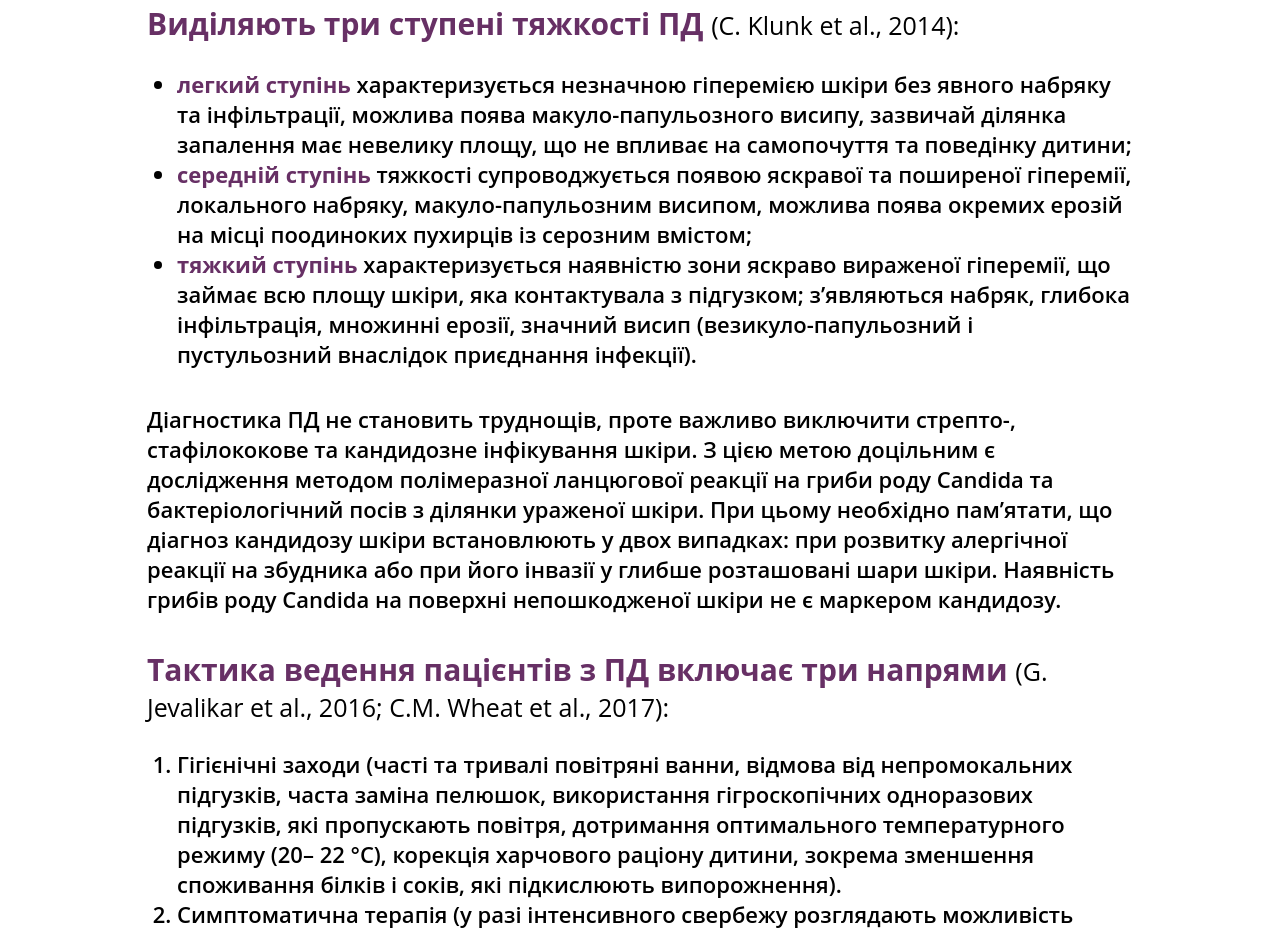
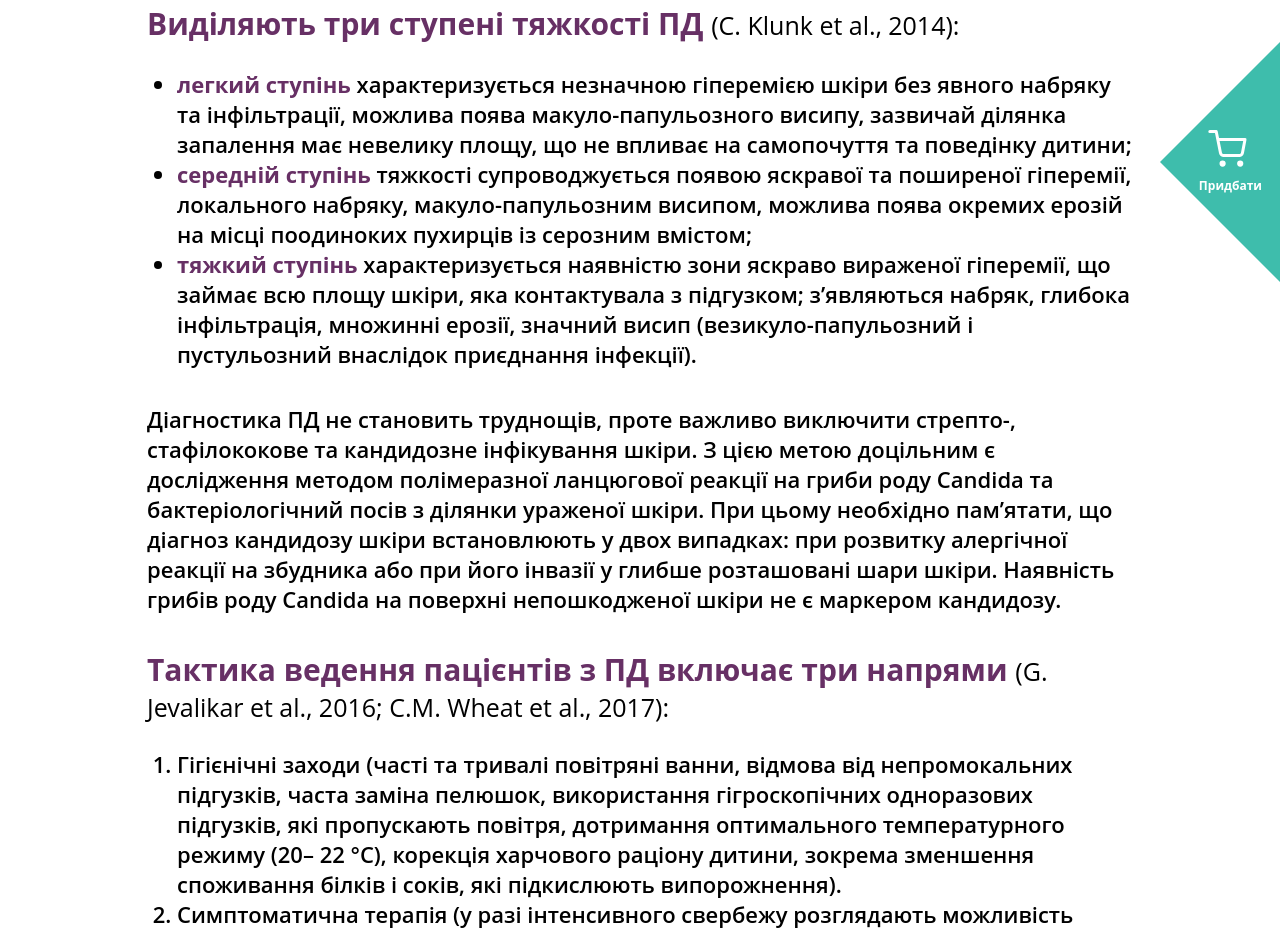
Before and after one commit to anna-inozemets/reCream, a plain HTML site: page articleFirst.html in a window 1280 px wide. Shown: the part 3796-4726 px from the top of the page. Drawn offline with nearby package versions, Linux system fonts and the light colour scheme.

Commit message:
Fixed blue buy link position

```diff
--- a/index.css
+++ b/index.css
@@ -1984,8 +1984,7 @@ footer p:last-of-type {
 }
 .buy--blue {
   width: max-content;
-  top: 50%;
-  bottom: 50%;
+  top: 60%;
 }
 .buy--blue::after {
   content: '';
```
